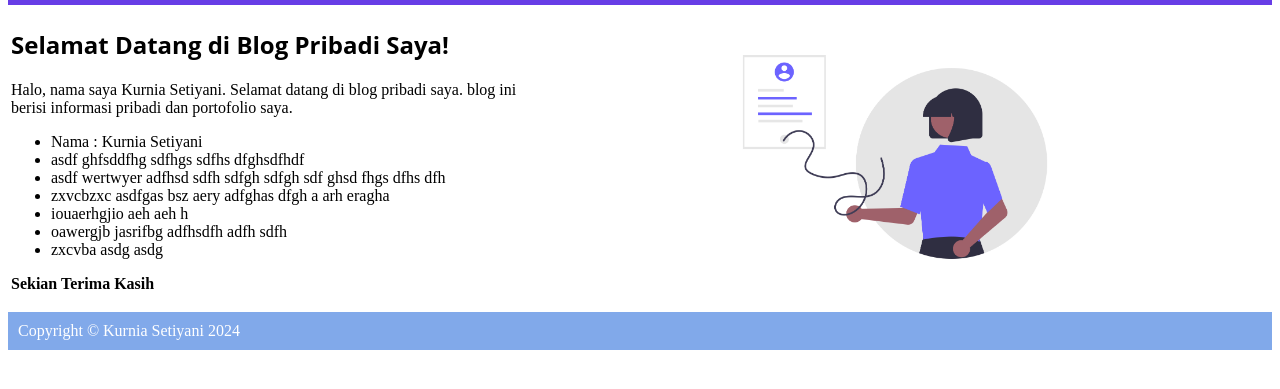
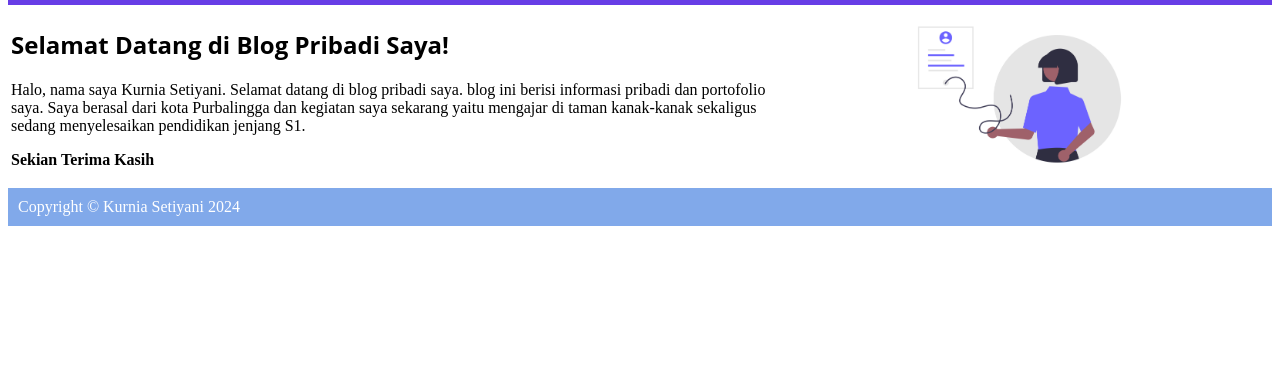
Before and after one commit to qoida182/qoida182.github.io, a plain HTML site: page index.html in a window 1280 px wide. Shown: the part 177-566 px from the top of the page. Drawn offline with Linux system fonts and the light colour scheme.

Commit message:
Update index.html

```diff
--- a/index.html
+++ b/index.html
@@ -30,16 +30,8 @@
                 <h2><font face="Open Sans">Selamat Datang di Blog Pribadi Saya!</font></h2>
     <p>
         Halo, nama saya Kurnia Setiyani. Selamat datang di blog pribadi saya. blog ini berisi informasi pribadi dan portofolio saya.
+        Saya berasal dari kota Purbalingga dan kegiatan saya sekarang yaitu mengajar di taman kanak-kanak sekaligus sedang menyelesaikan pendidikan jenjang S1.
     </p>
-      <ul>
-        <li>Nama : Kurnia Setiyani</li>
-        <li>asdf ghfsddfhg sdfhgs sdfhs dfghsdfhdf</li>
-        <li>asdf wertwyer adfhsd sdfh sdfgh sdfgh sdf ghsd fhgs dfhs dfh</li>
-        <li>zxvcbzxc asdfgas bsz aery adfghas dfgh a arh eragha</li>
-        <li>iouaerhgjio aeh aeh h</li>
-        <li>oawergjb jasrifbg adfhsdfh adfh sdfh</li>
-        <li>zxcvba asdg asdg </li>
-    </ul>
     <p><strong>Sekian Terima Kasih</strong></p>
 
             </td>
```
